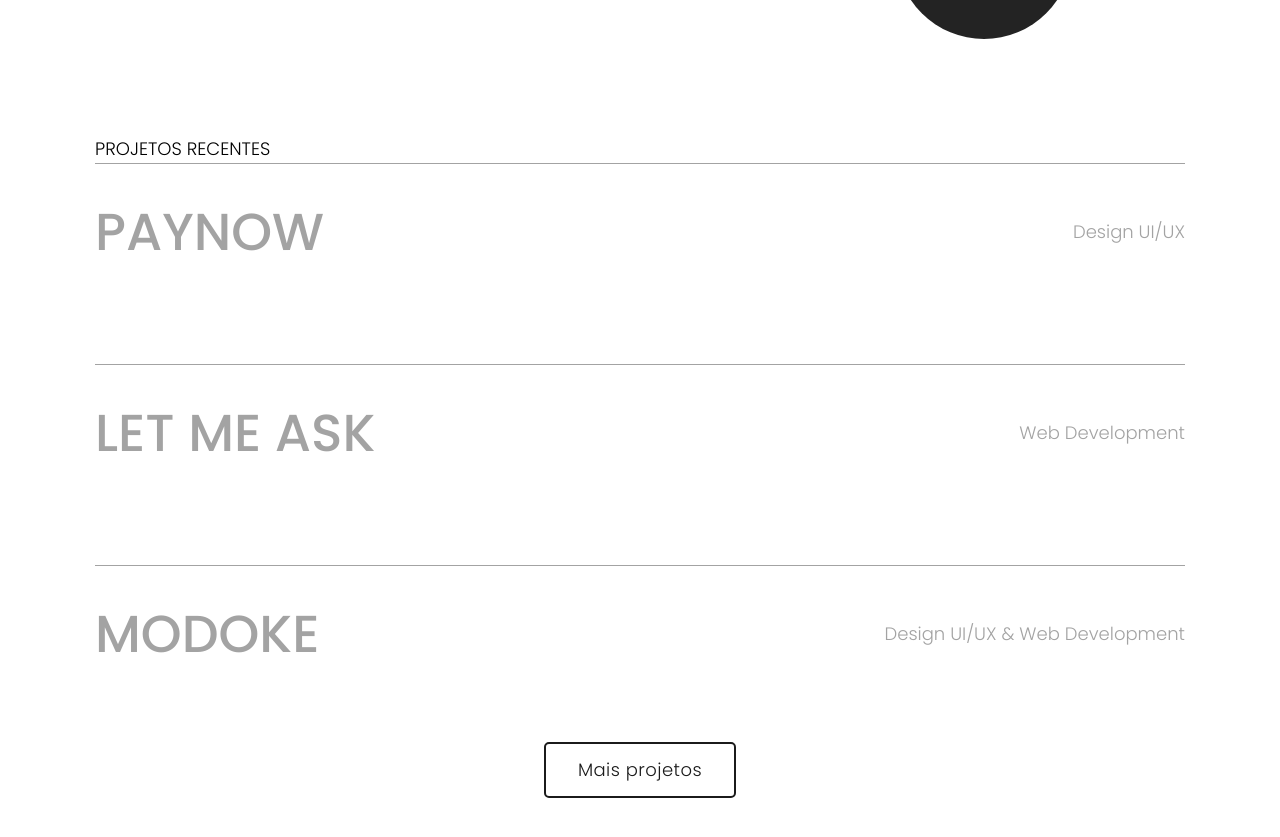
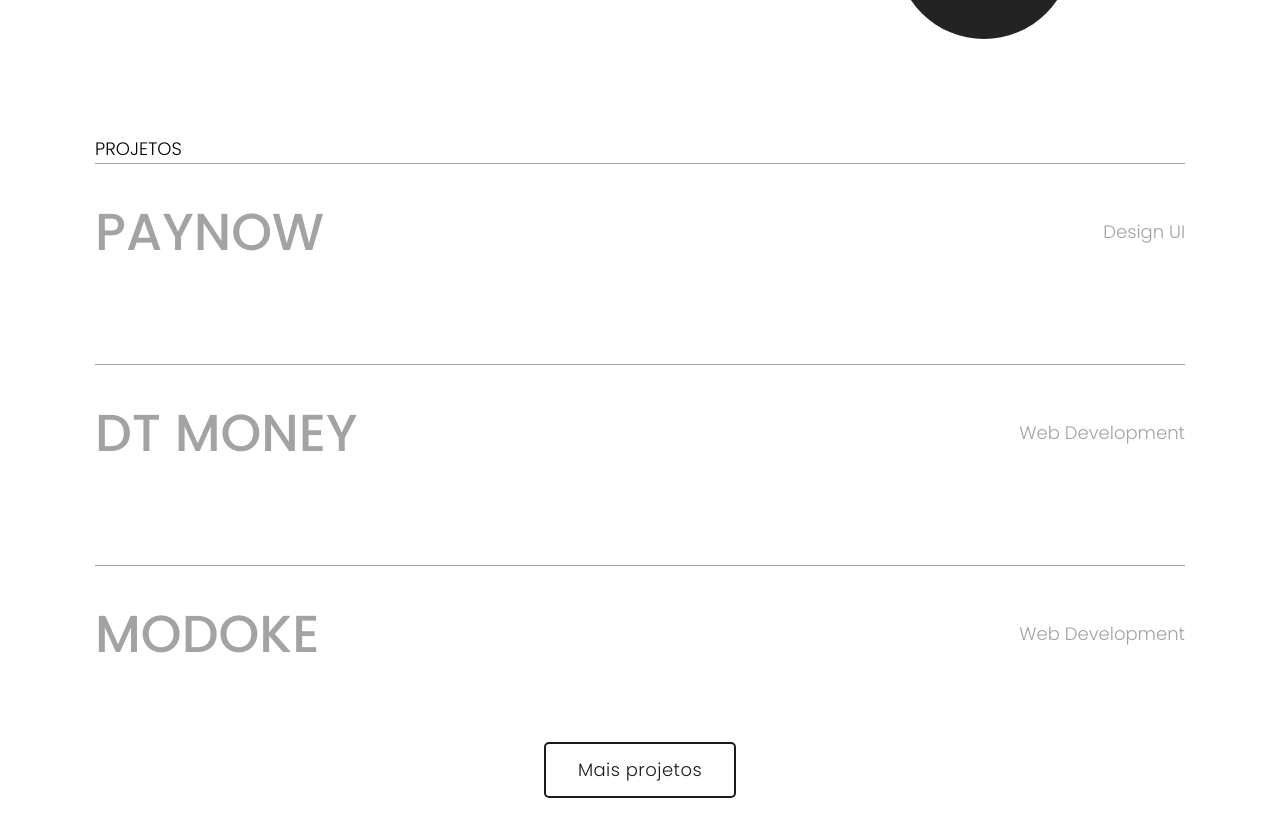
Before and after one commit to leticiar-io/portfolio-website, a Next.js app: page / in a window 1280 px wide. Shown: the part 1220-2057 px from the top of the page. Built offline with nearby package versions, Linux system fonts and the light colour scheme.

Commit message:
feat: Changing images

```diff
--- a/src/app/(main)/proj.tsx
+++ b/src/app/(main)/proj.tsx
@@ -9,22 +9,22 @@ const projects = [
    {
       title: "Paynow",
       src: "project1.png",
-      color: "#000000",
-      category: "Design UI/UX",
+      color: "#8C8C8C",
+      category: "Design UI",
       link: "#",
    },
    {
-      title: "Let me ask",
-      src: "project1.png",
-      color: "#8C8C8C",
+      title: "DT Money",
+      src: "dtmoney.png",
+      color: "#EFE8D3",
       category: "Web Development",
       link: "#",
    },
    {
       title: "Modoke",
-      src: "project1.png",
-      color: "#EFE8D3",
-      category: "Design UI/UX & Web Development",
+      src: "modoke.jpg",
+      color: "#000000",
+      category: "Web Development",
       link: "#",
    },
 ];
@@ -35,7 +35,7 @@ export default function Project() {
    return (
       <main className="flex flex-col items-center justify-center mt-20 sm:mt-32 lg:mt-80 2xl:mt-80 overflow-x-hidden">
          <span className="text-start font-light text-black-500 w-full px-4 sm:px-8 lg:px-[5.9375rem] text-sm sm:text-base lg:text-lg">
-            PROJETOS RECENTES
+            PROJETOS
          </span>
          <div className="w-full px-4 sm:px-8 lg:px-[5.9375rem] flex flex-col gap-8 sm:gap-12 lg:gap-16 items-center justify-center">
             {projects.map((project, index) => (
```
